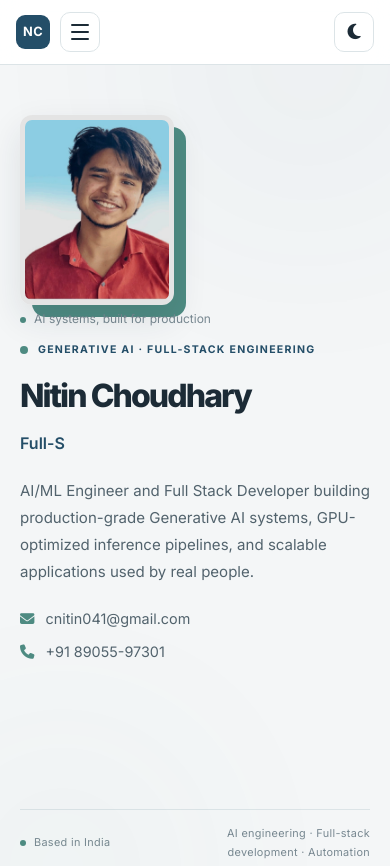
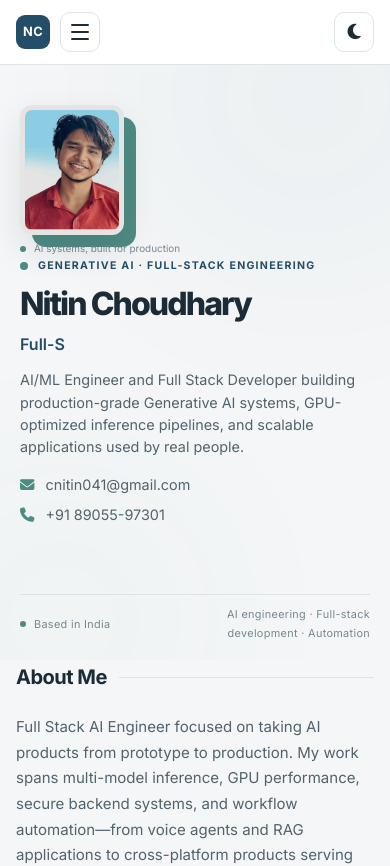
Before and after one commit to cnitin041/web, a Next.js app: page / in a window 390 px wide. Shown: the top 866 px of the page. Built offline with nearby package versions, Linux system fonts and the light colour scheme.

Commit message:
Improve hero section layout on small screens

```diff
--- a/src/app/globals.css
+++ b/src/app/globals.css
@@ -1456,16 +1456,18 @@ footer { background: var(--bg-secondary); }
 }
 
 @media (max-width: 480px) {
-  .hero { padding: 56px 20px 92px; }
-  .hero h1 { font-size: clamp(2rem, 8vw, 2.5rem); line-height: 1.05; }
-  .hero-subtitle { font-size: 1rem; }
-  .hero-image-wrapper { width: clamp(136px, 42vw, 154px); height: clamp(170px, 52vw, 190px); }
-  .hero-eyebrow { font-size: 0.66rem; }
-  .hero-description { font-size: 0.94rem; }
-  .hero-contact { flex-direction: column; gap: 8px; }
-  .hero-cta { flex-direction: column; align-items: stretch; gap: 10px; }
-  .hero-cta .btn { width: 100%; justify-content: center; padding: 11px 16px; }
-  .hero-bottomline { left: 20px; transform: none; width: calc(100% - 40px); }
+  .hero { padding: 40px 20px 72px; }
+  .hero-content { gap: 22px; }
+  .hero h1 { font-size: clamp(2rem, 8vw, 2.5rem); line-height: 1.05; margin-bottom: 10px; }
+  .hero-subtitle { font-size: 1rem; margin-bottom: 10px; }
+  .hero-image-wrapper { width: 104px; height: 130px; }
+  .hero-image-note { bottom: -22px; font-size: 0.62rem; }
+  .hero-eyebrow { font-size: 0.66rem; margin-bottom: 12px; }
+  .hero-description { font-size: 0.9rem; line-height: 1.55; margin-bottom: 14px; }
+  .hero-contact { flex-direction: column; gap: 6px; margin-bottom: 18px; }
+  .hero-cta { flex-direction: row; align-items: stretch; gap: 8px; }
+  .hero-cta .btn { flex: 1; min-width: 0; width: auto; justify-content: center; padding: 10px 6px; font-size: 0.76rem; }
+  .hero-bottomline { left: 20px; bottom: 18px; transform: none; width: calc(100% - 40px); padding-top: 10px; }
   .hero-bottomline span:last-child { max-width: 56%; text-align: right; }
 
   .section { margin-bottom: 44px; }
@@ -1484,7 +1486,7 @@ footer { background: var(--bg-secondary); }
 @media (max-width: 360px) {
   .hero { padding-inline: 16px; }
   .hero h1 { font-size: clamp(1.8rem, 8vw, 2rem); }
-  .hero-image-wrapper { width: 136px; height: 170px; }
+  .hero-image-wrapper { width: 96px; height: 120px; }
   .hero-bottomline { left: 16px; width: calc(100% - 32px); }
   .section-header h2 { font-size: 1.15rem; }
   .timeline-item { padding-left: 36px; }
```
